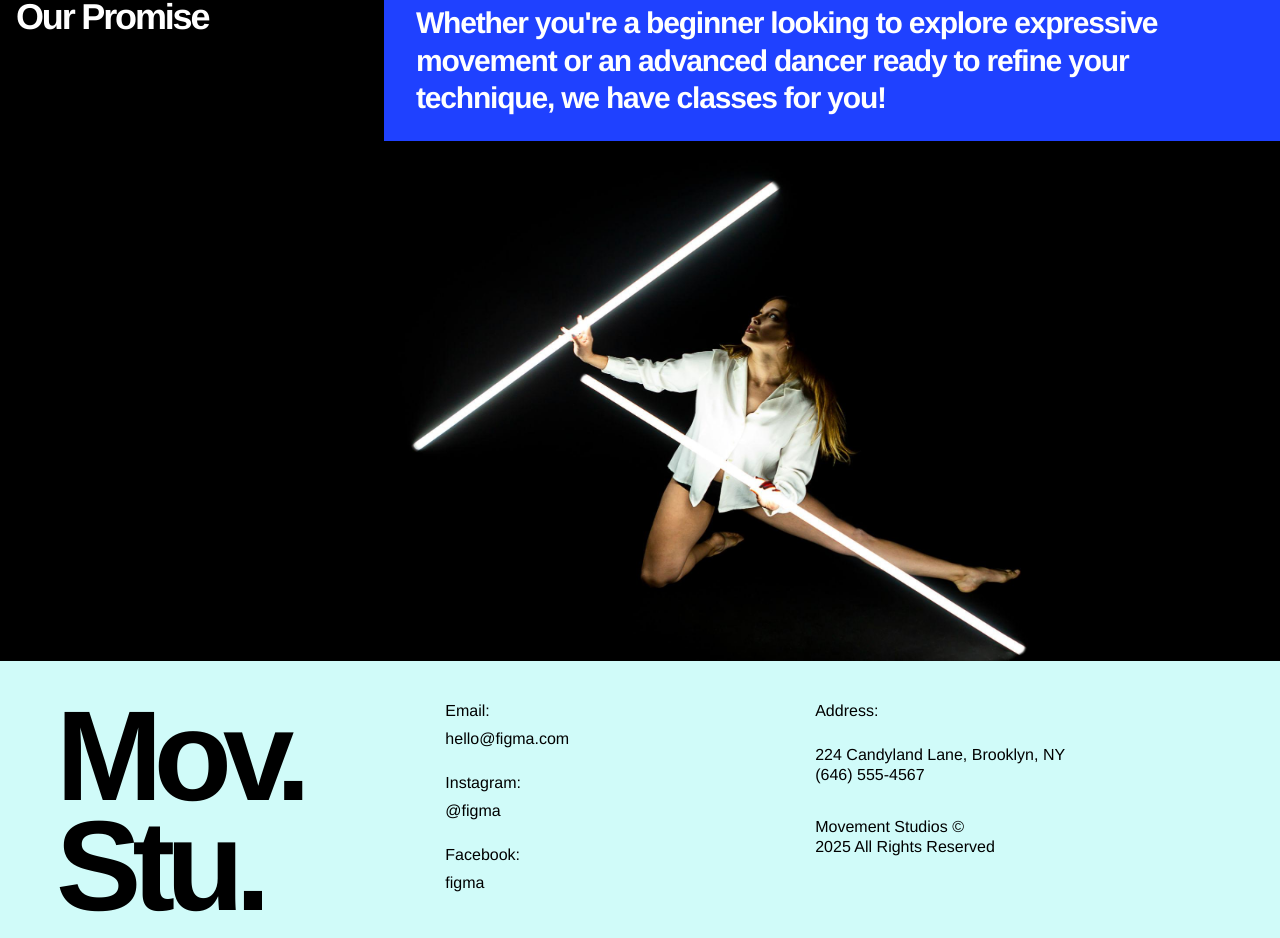
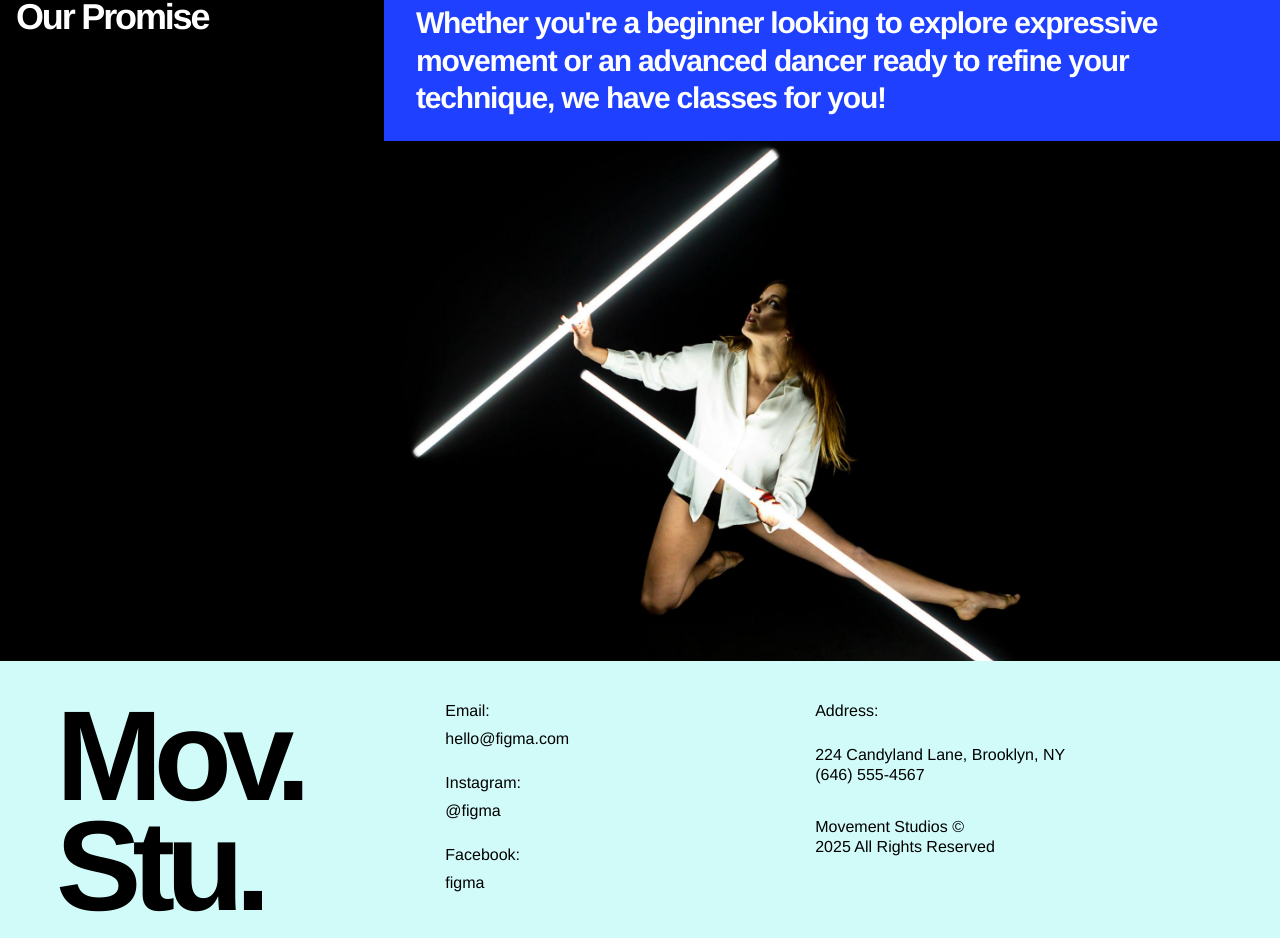
Before and after one commit to SabriBere/movement-studios, a Next.js app: page /classes in a window 1280 px wide. Shown: the part 1958-2896 px from the top of the page. Built offline with nearby package versions, Linux system fonts and the light colour scheme.

Commit message:
fixing size some images on Heroes

```diff
--- a/src/components/Content/ContendClasses.tsx
+++ b/src/components/Content/ContendClasses.tsx
@@ -145,12 +145,7 @@ export default function ContentClasses() {
                             src={ourPromise}
                             alt={"our promises"}
                             fill
-                            // className="object-cover grayscale"
-                            sizes={
-                                // item.wide
-                                //     ? "(min-width: 1024px) 66vw, 100vw"
-                                "(min-width: 1024px) 33vw, (min-width: 640px) 50vw, 100vw"
-                            }
+                            className="object-cover"
                         />
                     </div>
                 </div>
--- a/src/components/Footer/Footer.tsx
+++ b/src/components/Footer/Footer.tsx
@@ -1,5 +1,3 @@
-"use client";
-
 type FooterProps = {
     className?: string;
 };
--- a/src/components/Hero/HeroAbout.tsx
+++ b/src/components/Hero/HeroAbout.tsx
@@ -10,7 +10,6 @@ const HeroAbout = () => {
           alt="Dance class in motion"
           fill
           className="object-cover"
-          sizes="100vw"
           priority
         />
         <div className="absolute inset-0 bg-black/35" />
--- a/src/components/Hero/Herobar.tsx
+++ b/src/components/Hero/Herobar.tsx
@@ -15,7 +15,7 @@ const defaultTickerItems = [
 
 export default function Herobar({
     heading = "Find your\nflow.",
-    title = "Reserve your spot.",
+    title = "Reserve your spot",
     tickerItems = defaultTickerItems,
 }: HerobarProps) {
     return (
```
Also changed, not shown: src/styles/Ilustrations/dance-21.jpg (deleted).
